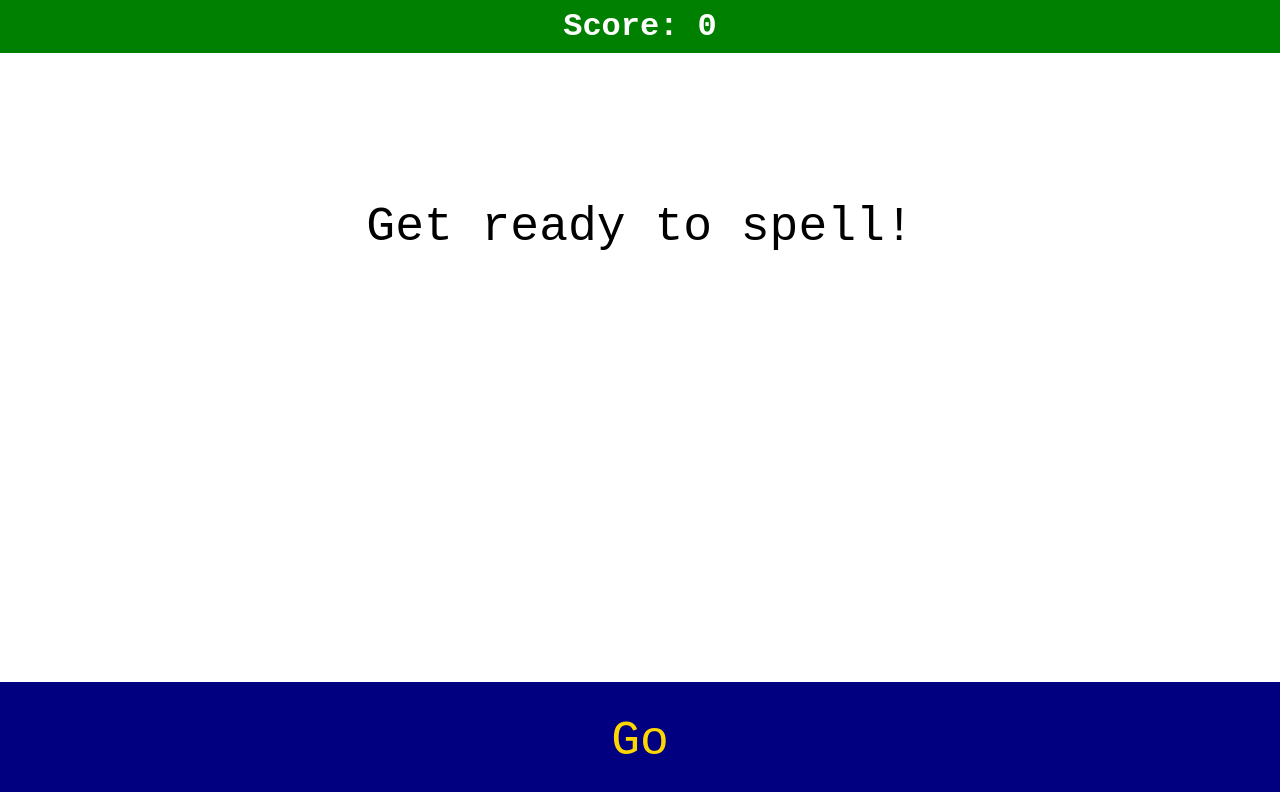
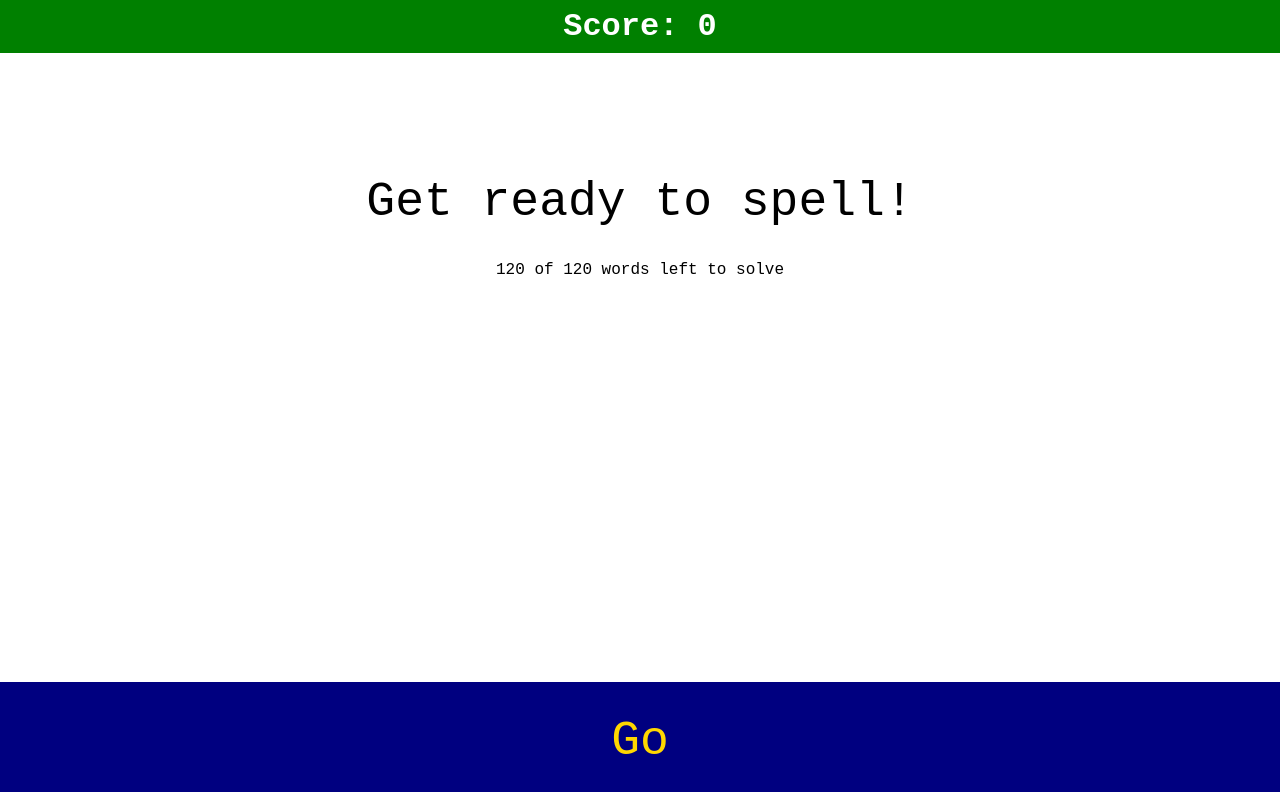
Before and after one commit to nathankipp/speling-be, a React (Create React App) app: page / in a window 1280 px wide. Shown: the top 792 px of the page. Built offline with nearby package versions, Linux system fonts and the light colour scheme.

Commit message:
spelled in storage

```diff
--- a/src/App.css
+++ b/src/App.css
@@ -39,6 +39,11 @@
   justify-content: flex-end;
 }
 
+.status {
+  font-size: 1rem;
+  margin-top: 2rem;
+}
+
 .spell > div:last-child {
   align-items: flex-end;
   background-color: navy;
--- a/src/App.js
+++ b/src/App.js
@@ -1,5 +1,6 @@
 import React from 'react';
 import uniq from  'lodash/uniq';
+import difference from 'lodash/difference';
 import './App.css';
 import words from './1g-words';
 
@@ -10,11 +11,13 @@ const initialState = {
   choices: [],
   ans: '',
   high: null,
+  spelled: [],
 };
 
-const getWord = () => {
-  const idx = Math.floor(Math.random() * words.length);
-  return words[idx];
+const getWord = (spelled = []) => {
+  const unspelled = difference(words, spelled);
+  const idx = Math.floor(Math.random() * unspelled.length);
+  return unspelled[idx];
 }
 const AZ = 'abcdefghijklmnopqrstuvqxyz'.split('');
 
@@ -28,7 +31,10 @@ const scoreBoard = (score, high) => (
 const start = (state, start) => (
   <div className="app go">
     {scoreBoard(state.score, state.high)}
-    <div>Get ready to spell!</div>
+    <div>
+      Get ready to spell!
+      <div className="status">{difference(words, state.spelled).length} of {words.length} words left to solve</div>
+    </div>
     <div><button className="go" onClick={start}>Go</button></div>
   </div>
 );
@@ -83,9 +89,18 @@ class App extends React.Component {
     if (high === null) {
       window.localStorage.setItem('speling-be', 0);
     }
+
+    let spelled = window.localStorage?.getItem('spelled');
+    try {
+      spelled = JSON.parse(spelled).map(x => x);
+    } catch(e) {
+      spelled = [];
+    }
+
     this.setState(prevState => ({
       ...prevState,
       high,
+      spelled,
     }));
   }
 
@@ -117,11 +132,14 @@ class App extends React.Component {
           prevState => {
             const score = prevState.score + 1;
             const high = score > prevState.high ? score : prevState.high;
+            const spelled = [...prevState.spelled, prevState.word];
             window.localStorage.setItem('speling-be', high);
+            window.localStorage.setItem('spelled', JSON.stringify(spelled));
             return {
               ...prevState,
               score,
               high,
+              spelled,
             };
           },
           () => this.start());
@@ -146,7 +164,8 @@ class App extends React.Component {
     this.setState(prevState => ({
       ...initialState,
       score: 0,
-      high: prevState.high
+      high: prevState.high,
+      spelled: prevState.spelled,
     }));
   }
 
@@ -154,7 +173,7 @@ class App extends React.Component {
     this.setState(prevState => ({
       ...prevState,
       step: 1,
-      word: getWord(),
+      word: getWord(prevState.spelled),
       ans: '',
       countdown: 3
     }));
@@ -164,6 +183,7 @@ class App extends React.Component {
   }
 
   render() {
+    console.log(this.state.spelled);
     switch(this.state.step) {
       case 0: return start(this.state, this.start.bind(this));
       case 1: return read(this.state);
```
Also changed, not shown: 1 other file (tests, documents, lock files or other folders).
